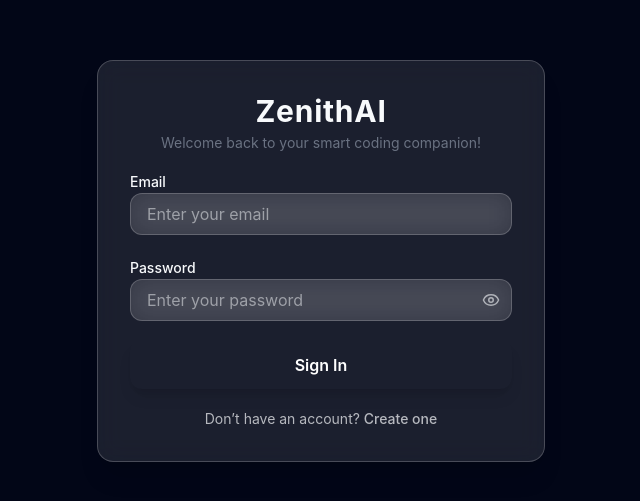
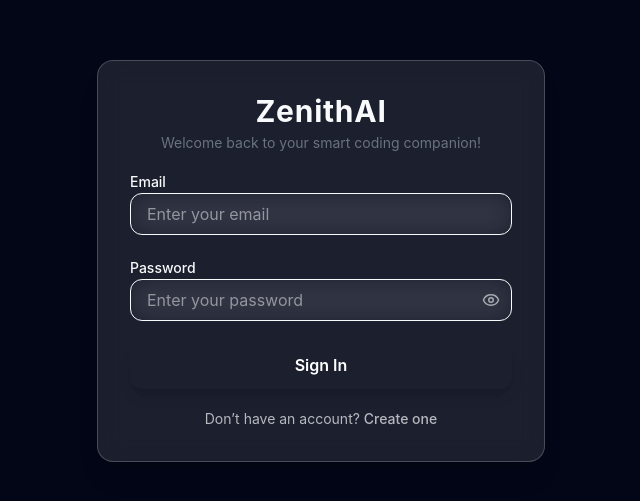
Before and after one commit to DavFilsDev/zenithAI_react-typescript-frontend, a React (Vite) app: page /login in a window 1280 px wide. Shown: the part 139-640 px from the top of the page, without its empty margins (319-959 px from the left). Built offline with nearby package versions, Linux system fonts and the light colour scheme; no server answers.

Commit message:
refactor(styles): migrate input field styling to semantic design tokens

```diff
--- a/src/components/ui/Input.tsx
+++ b/src/components/ui/Input.tsx
@@ -29,10 +29,10 @@ export const Input: React.FC<InputProps> = ({
           {...props}
          className={`
           w-full px-4 py-2 rounded-xl
-            bg-white/10 dark:bg-white/5
+          bg-card/10
           backdrop-blur-md
-            border border-white/20 dark:border-white/10
-            focus:outline-none focus:ring-2 focus:ring-[rgb(var(--color-primary))]
+          border border-border
+          focus:outline-none focus:ring-2 focus:ring-primary
           pr-10
           transition-all
           ${className}
```
Lines whose indentation alone changed are shown as unchanged.
